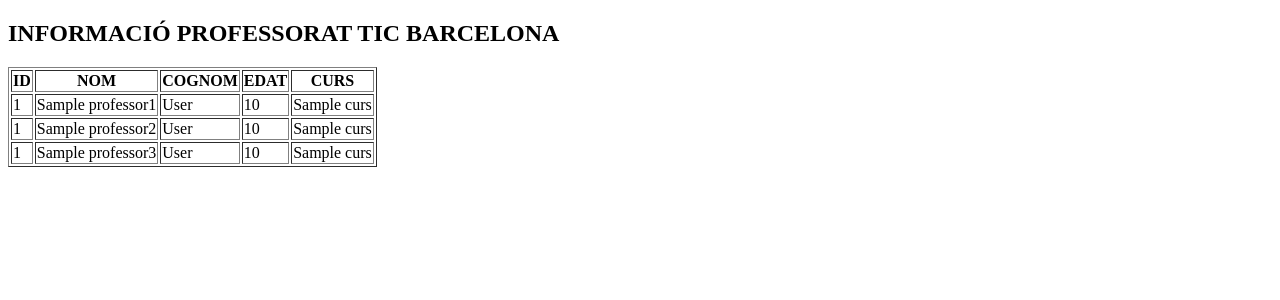
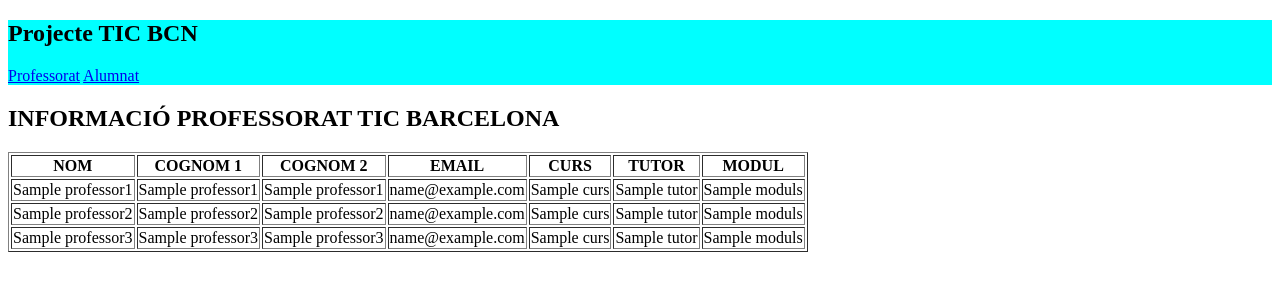
Before and after one commit to alexrss85/-django_alex_rosendo, a Django app: template ACTIVITAT_13/TIC_BCN_ARS/centre/templates/teachers.html in a window 1280 px wide. Shown: the top 300 px of the page. Run offline with Django 4.2, Linux system fonts and the light colour scheme; the template is opened without the code that fills it: most values are stand-ins (such as "Sample title", 1, 10 or a date in 2020).

Commit message:
exercici1

```diff
--- a/ACTIVITAT_13/TIC_BCN_ARS/TIC_BCN_ARS/urls.py
+++ b/ACTIVITAT_13/TIC_BCN_ARS/TIC_BCN_ARS/urls.py
@@ -19,5 +19,5 @@ from django.urls import path,include
 
 urlpatterns = [
     path('admin/', admin.site.urls),
-    path('centre/', include('centre.urls'))
+    path('centre/', include('centre.urls')),
 ]
--- a/ACTIVITAT_13/TIC_BCN_ARS/centre/templates/teachers.html
+++ b/ACTIVITAT_13/TIC_BCN_ARS/centre/templates/teachers.html
@@ -1,44 +1,45 @@
-<!DOCTYPE html>
-<html lang="es">
-<head>
-    <meta charset="UTF-8">
-    <meta name="viewport" content="width=device-width, initial-scale=1.0">
-    <title>Professorat TIC Barcelona</title>
-</head>
-<body>
+{% extends 'index.html' %}
+{% block content %}
 
     <h2>INFORMACIÓ PROFESSORAT TIC BARCELONA</h2>
 
     <table border="1">
         <tr>
-            <th>ID</th>
             <th>NOM</th>
-            <th>COGNOM</th>
-            <th>EDAT</th>
+            <th>COGNOM 1</th>
+            <th>COGNOM 2</th>
+            <th>EMAIL</th>
             <th>CURS</th>
+            <th>TUTOR</th>
+            <th>MODUL</th>
         </tr>
         <tr>
-            <td>{{ professor1.id }}</td>
-            <td>{{ professor1.name }}</td>
-            <td>{{ professor1.surname }}</td>
-            <td>{{ professor1.age }}</td>
+            <td>{{ professor1.nom }}</td>
+            <td>{{ professor1.cognom1 }}</td>
+            <td>{{ professor1.cognom2 }}</td>
+            <td>{{ professor1.email }}</td>
             <td>{{ professor1.curs }}</td>
+            <td>{{ professor1.tutor }}</td>
+            <td>{{ professor1.moduls }}</td>
         </tr>
         <tr>
-            <td>{{ professor2.id }}</td>
-            <td>{{ professor2.name }}</td>
-            <td>{{ professor2.surname }}</td>
-            <td>{{ professor2.age }}</td>
+            <td>{{ professor2.nom }}</td>
+            <td>{{ professor2.cognom1 }}</td>
+            <td>{{ professor2.cognom2 }}</td>
+            <td>{{ professor2.email }}</td>
             <td>{{ professor2.curs }}</td>
+            <td>{{ professor2.tutor }}</td>
+            <td>{{ professor2.moduls }}</td>
         </tr>
         <tr>
-            <td>{{ professor3.id }}</td>
-            <td>{{ professor3.name }}</td>
-            <td>{{ professor3.surname }}</td>
-            <td>{{ professor3.age }}</td>
+            <td>{{ professor3.nom }}</td>
+            <td>{{ professor3.cognom1 }}</td>
+            <td>{{ professor3.cognom2 }}</td>
+            <td>{{ professor3.email }}</td>
             <td>{{ professor3.curs }}</td>
+            <td>{{ professor3.tutor }}</td>
+            <td>{{ professor3.moduls }}</td>
         </tr>
     </table>
 
-</body>
-</html>
+{% endblock %}
--- a/ACTIVITAT_13/TIC_BCN_ARS/centre/urls.py
+++ b/ACTIVITAT_13/TIC_BCN_ARS/centre/urls.py
@@ -3,5 +3,6 @@ from . import views
 
 urlpatterns = [
 
-    path('centre/teachers', views.teachers, name='teachers'),
+    path('teachers/', views.teachers, name='teachers'),
+    path('students/', views.students, name='students'),
 ]
--- /dev/null
+++ b/ACTIVITAT_13/TIC_BCN_ARS/static/header.css
@@ -0,0 +1,3 @@
+nav{
+    background-color: aqua;
+}
--- /dev/null
+++ b/ACTIVITAT_13/TIC_BCN_ARS/templates/head/header.html
@@ -0,0 +1,20 @@
+{% load static %}
+<!DOCTYPE html>
+<html lang="en">
+<head>
+    <meta charset="UTF-8">
+    <meta name="viewport" content="width=device-width, initial-scale=1.0">
+    <title>Document</title>
+    <link rel="stylesheet" href="{% static 'header.css' %}">
+</head>
+<body>
+    <header>
+        <nav>
+            <h1>Projecte TIC BCN</h1>
+            <a href="/centre/teachers">Professorat</a>
+            <a href="/centre/students">Alumnat</a>
+        </nav>
+    </header>
+
+</body>
+</html>
--- /dev/null
+++ b/ACTIVITAT_13/TIC_BCN_ARS/templates/index.html
@@ -0,0 +1,15 @@
+<!DOCTYPE html>
+<html lang="en">
+<head>
+    <meta charset="UTF-8">
+    <meta name="viewport" content="width=device-width, initial-scale=1.0">
+    <title>Document</title>
+</head>
+<body>
+    {% include "head/header.html" %}
+
+    {% block content %}
+
+    {% endblock %}
+</body>
+</html>
```
Also changed, not shown: ACTIVITAT_13/TIC_BCN_ARS/TIC_BCN_ARS/settings.py (+6 -1 lines), ACTIVITAT_13/TIC_BCN_ARS/centre/templates/students.html (added, +46 -0 lines), ACTIVITAT_13/TIC_BCN_ARS/centre/views.py (+11 -5 lines), ACTIVITAT_13/TIC_BCN_ARS/templates/index_centre.html (deleted, +0 -25 lines), ACTIVITAT_13/TIC_BCN_ARS/centre/templates/alumnes.html (deleted), ACTIVITAT_13/TIC_BCN_ARS/db.sqlite3.
